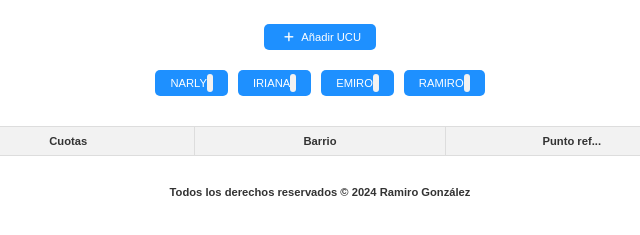
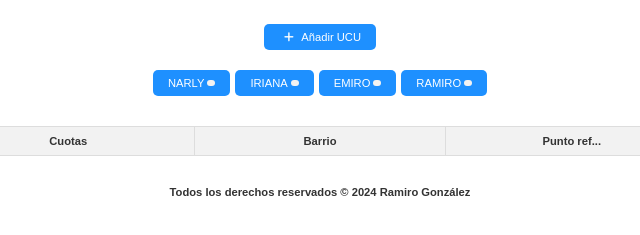
Before and after one commit to Ramiro2897/produccion, a website: page public/index.html in a window 1280 px wide. Shown: the part 139-374 px from the top of the page, 320-960 px from the left. Drawn offline with nearby package versions, Linux system fonts and the light colour scheme; no server answers.

Commit message:
Ajuste agregado

```diff
--- a/public/css/styles.css
+++ b/public/css/styles.css
@@ -77,7 +77,7 @@ h4{
   width: 100%;
   height: auto;
   display: flex;
-  gap: 10px;
+  gap: 5px;
   justify-content: center;
   margin-top: 20px;
 }
@@ -85,9 +85,12 @@ h4{
 .recuentistas span{
   background-color: #f2f2f2;
   border-radius: 5px;
-  padding: 3px;
+  padding: 3px 4px;
   font-weight: bold;
   color: #101b27;
+  margin-top: 4px;
+  margin-top: 0;
+  font-size: .8em;
 }
 
 .recuentistas button{
@@ -100,6 +103,10 @@ h4{
   cursor: pointer;
   transition: all 0.3s ease;
   text-transform: uppercase;
+  display: flex;
+  align-items: center;
+  justify-content: space-between;
+  gap: 3px;
 }
 
 .recuentistas button:hover {
```
